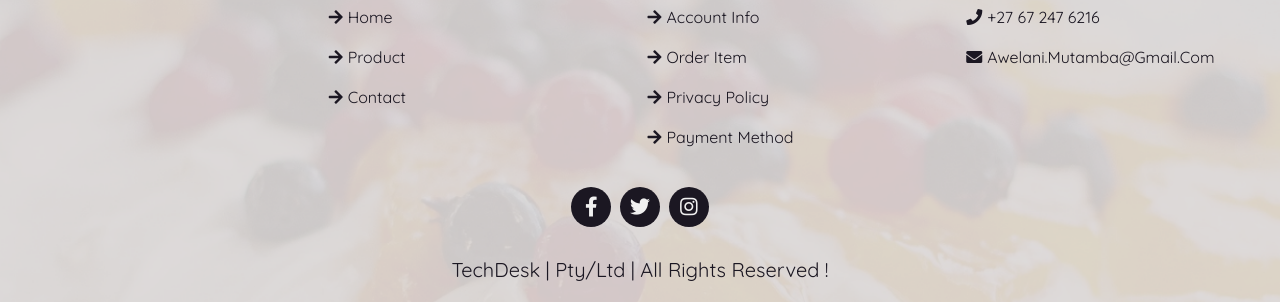
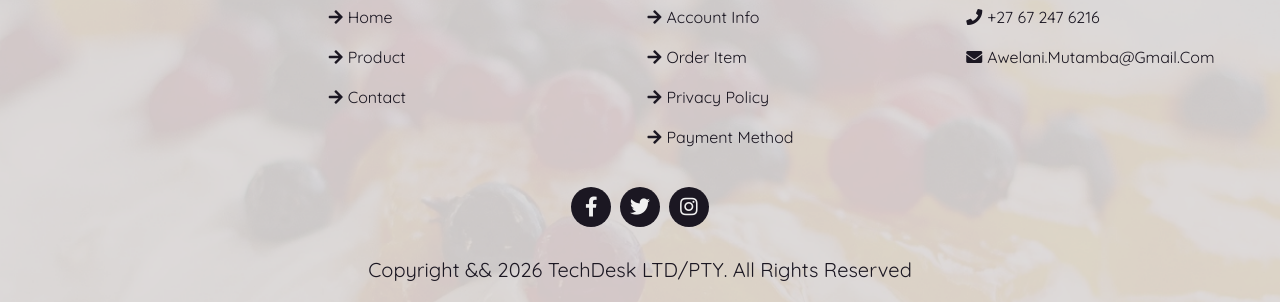
Before and after one commit to P2-codes/LANY-s-Bakes, a plain HTML site: page index.html in a window 1280 px wide. Shown: the part 3097-3399 px from the top of the page. Drawn offline with nearby package versions, Linux system fonts and the light colour scheme.

Commit message:
Update index.html

```diff
--- a/index.html
+++ b/index.html
@@ -308,7 +308,7 @@
             <a href="#" class="fab fa-instagram"></a>
         </div>
         <div class="credit">
-             <span>TechDesk | pty/ltd </span> | all rights reserved !
+             Copyright && 2026 TechDesk LTD/PTY. All rights reserved
         </div>
     </footer>
 
```
